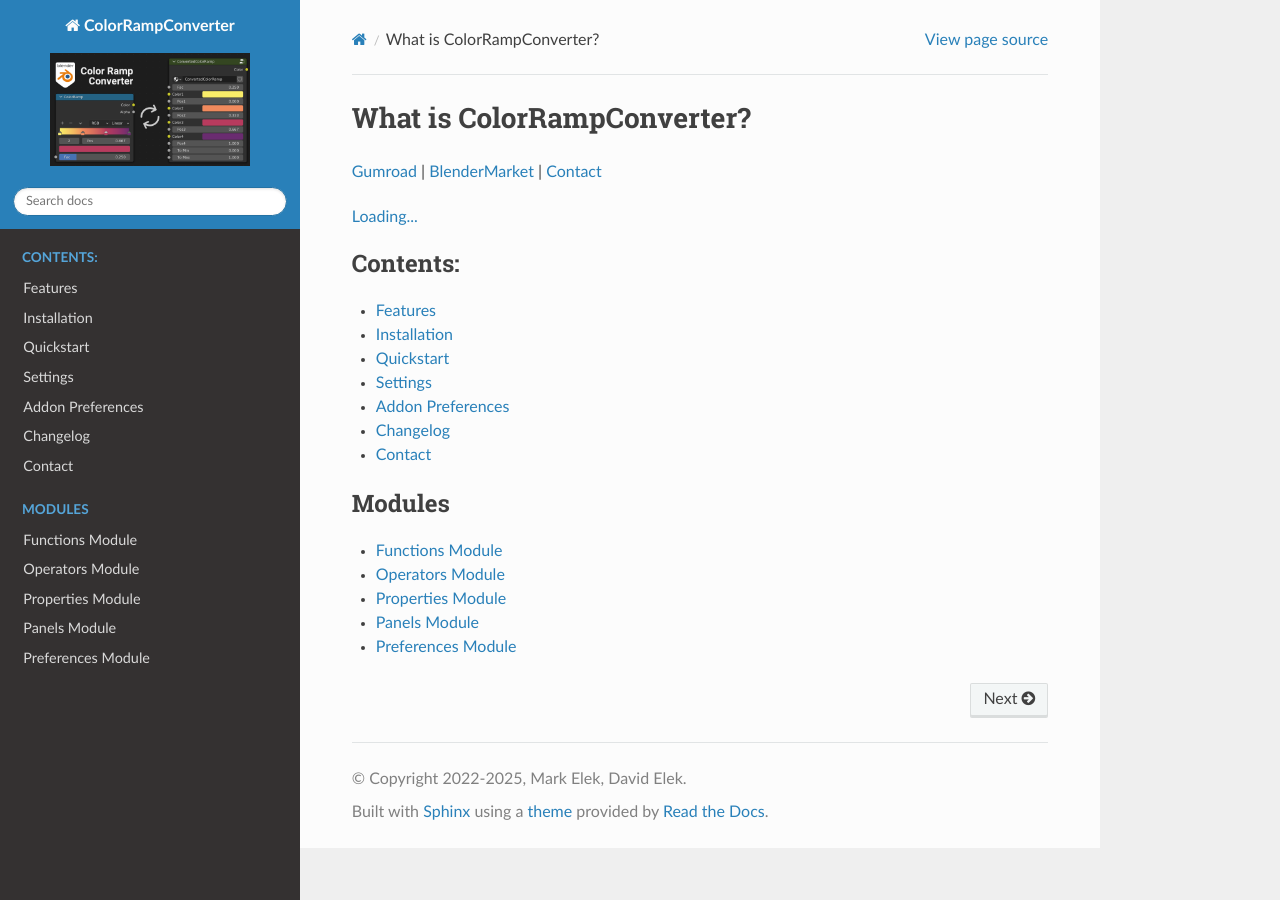
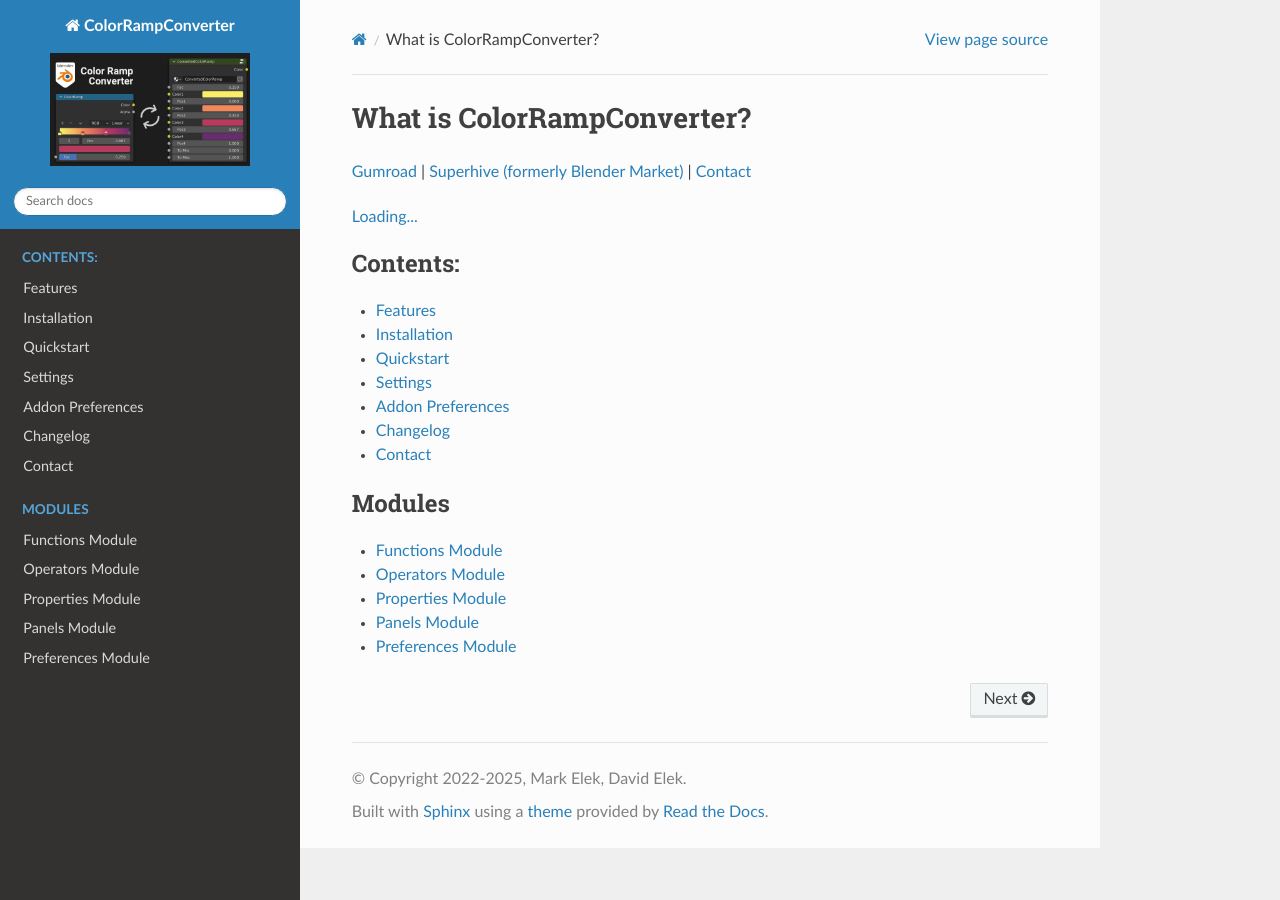
Before and after one commit to markelekdotcom/color-ramp-converter, a Sphinx documentation site: the page built from docs/index.rst, in a window 1280 px wide. Built offline with Sphinx 7.4.7 and the Read the Docs theme 3.1.0, drawn with Linux system fonts in a browser that asks for light colours; a script that is not in the unit is left out.

Commit message:
Update: blendermarket -> superhive

```diff
--- a/docs/index.rst
+++ b/docs/index.rst
@@ -11,16 +11,16 @@
 
 |Links|
 
-.. |Links| replace:: |Gumroad| `|` |Blendermarket| `|` :ref:`contact:Contact`
+.. |Links| replace:: |Gumroad| `|` |Superhive| `|` :ref:`contact:Contact`
 
 
 .. |Gumroad| raw:: html
 
    <a href="https://davidelek.gumroad.com/l/colorrampconverter" target="_blank">Gumroad</a>
 
-.. |Blendermarket| raw:: html
+.. |Superhive| raw:: html
 
-   <a href="https://blendermarket.com/products/colorrampconverter" target="_blank">BlenderMarket</a>
+   <a href="https://superhivemarket.com/products/colorrampconverter" target="_blank">Superhive (formerly Blender Market)</a>
 
 
 .. |Patreon| raw:: html
```
Also changed, not shown: README.md (+2 -2 lines).
